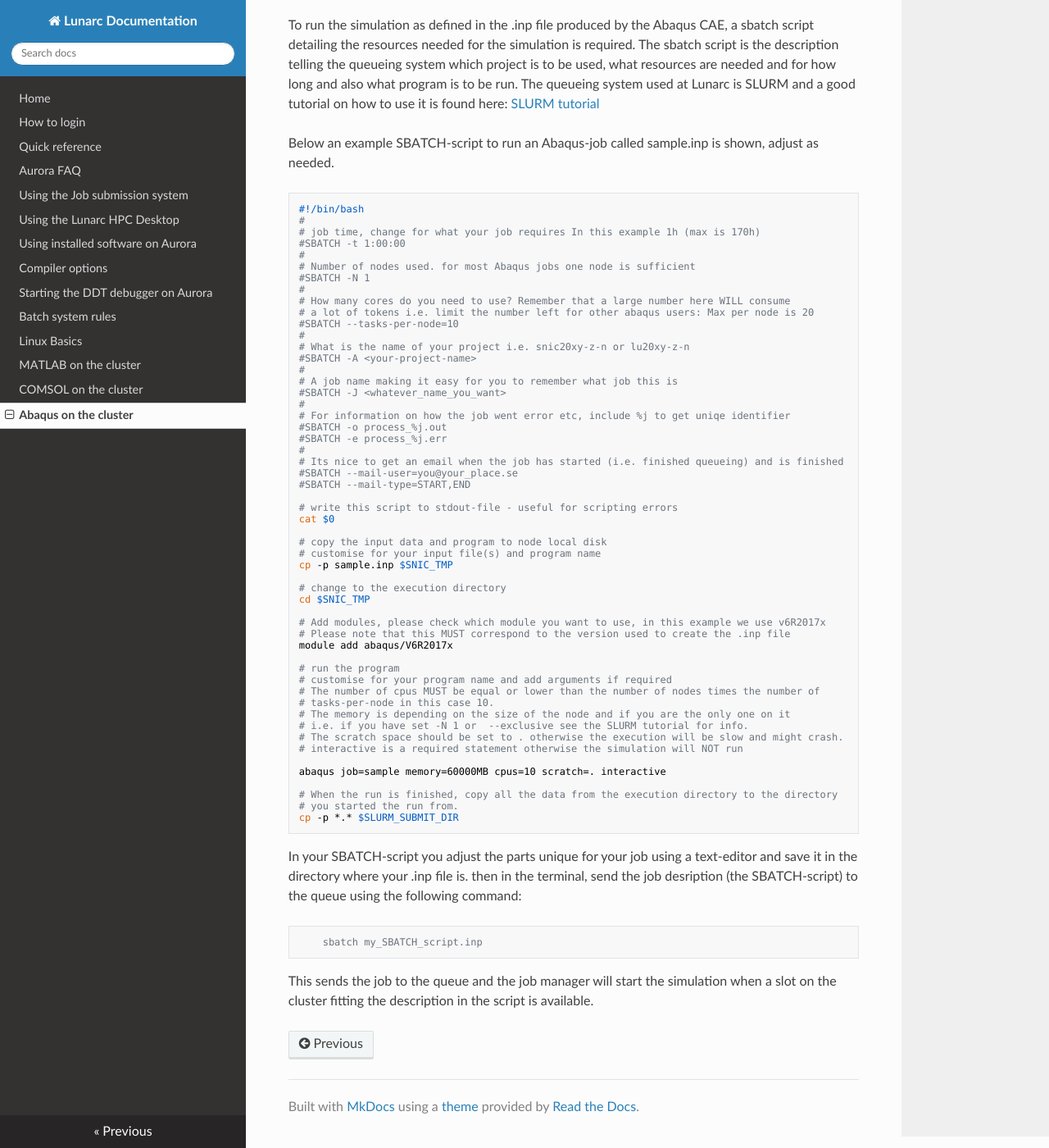
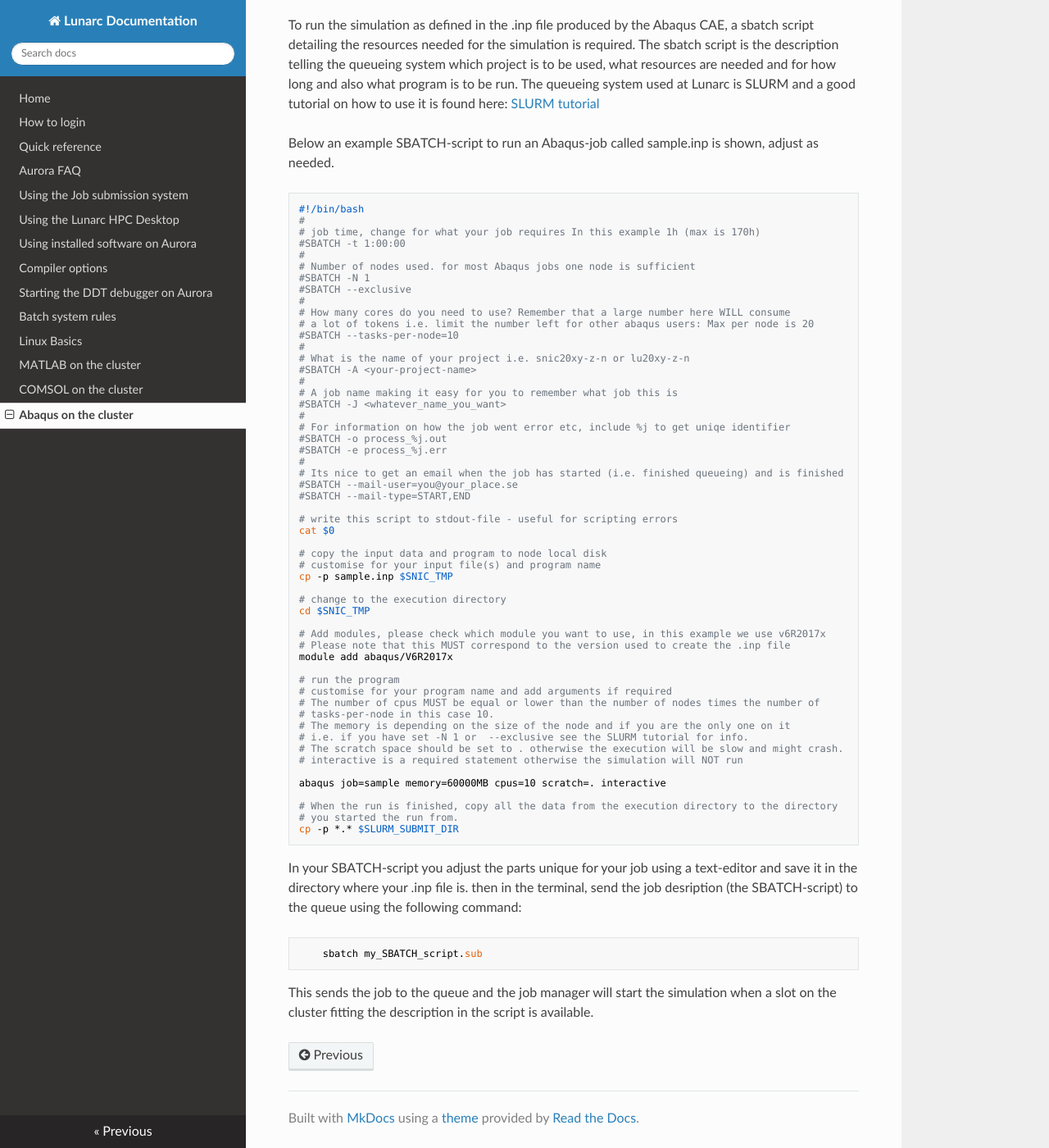
Before and after one commit to lunarc/lunarc_docs, an MkDocs documentation site: the page built from docs/Abaqus.md, in a window 1280 px wide and 1400 px high, scrolled down 560 px. Shown: the whole window at 82% size. Built offline with MkDocs 1.6.1, drawn with Linux system fonts in a browser that asks for light colours; nearby versions of some CDN libraries; old or Windows-style settings are respelled for this version of MkDocs.

Commit message:
Abaqus
Spelling

```diff
--- a/docs/Abaqus.md
+++ b/docs/Abaqus.md
@@ -20,6 +20,7 @@ Below an example SBATCH-script to run an Abaqus-job called sample.inp is shown,
     #
     # Number of nodes used. for most Abaqus jobs one node is sufficient
     #SBATCH -N 1
+    #SBATCH --exclusive
     #
     # How many cores do you need to use? Remember that a large number here WILL consume
     # a lot of tokens i.e. limit the number left for other abaqus users: Max per node is 20
@@ -70,6 +71,6 @@ Below an example SBATCH-script to run an Abaqus-job called sample.inp is shown,
 
 In your SBATCH-script you adjust the parts unique for your job using a text-editor and save it in the directory where your .inp file is. then in the terminal, send the job desription (the SBATCH-script) to the queue using the following command:
 
-        sbatch my_SBATCH_script.inp
+        sbatch my_SBATCH_script.sub
 
 This sends the job to the queue and the job manager will start the simulation when a slot on the cluster fitting the description in the script is available.
```
